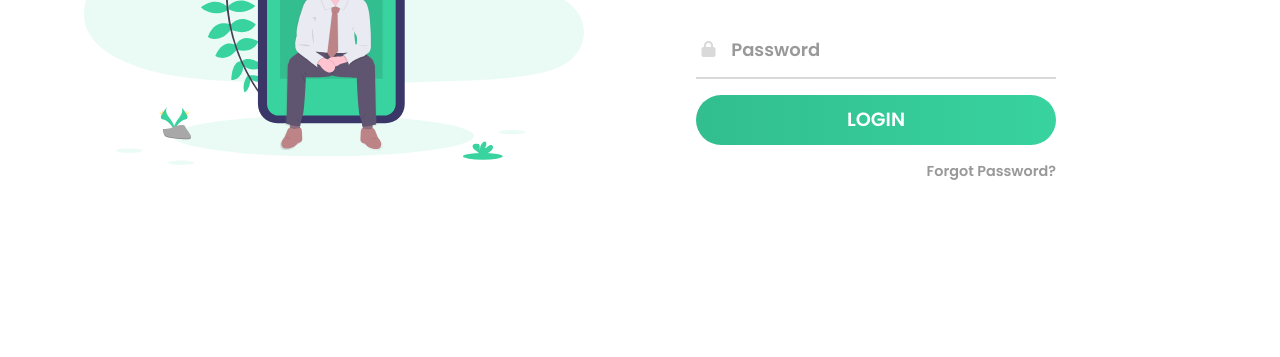
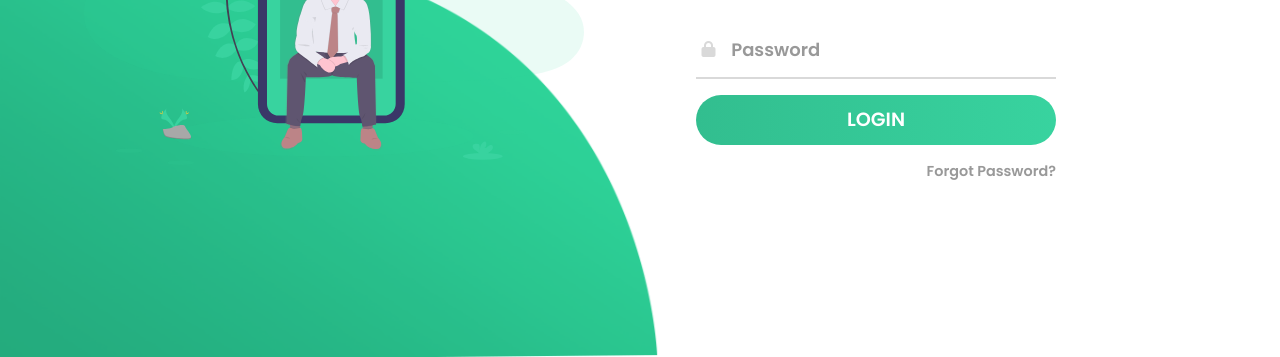
Before and after one commit to NAGARAJ2810/dindex.html, a plain HTML site: page index.html in a window 1280 px wide. Shown: the part 443-800 px from the top of the page. Drawn offline with Linux system fonts and the light colour scheme; files that its build step writes are made by us from their sources; files whose address does not match are found by name.

Commit message:
Update index.html

```diff
--- a/index.html
+++ b/index.html
@@ -8,7 +8,7 @@
 	<meta name="viewport" content="width=device-width, initial-scale=1">
 </head>
 <body>
-
+	<img class="wave" src="wave.png">
 	<div class="container">
 		<div class="img">
 			<img src="bg.svg">
```
